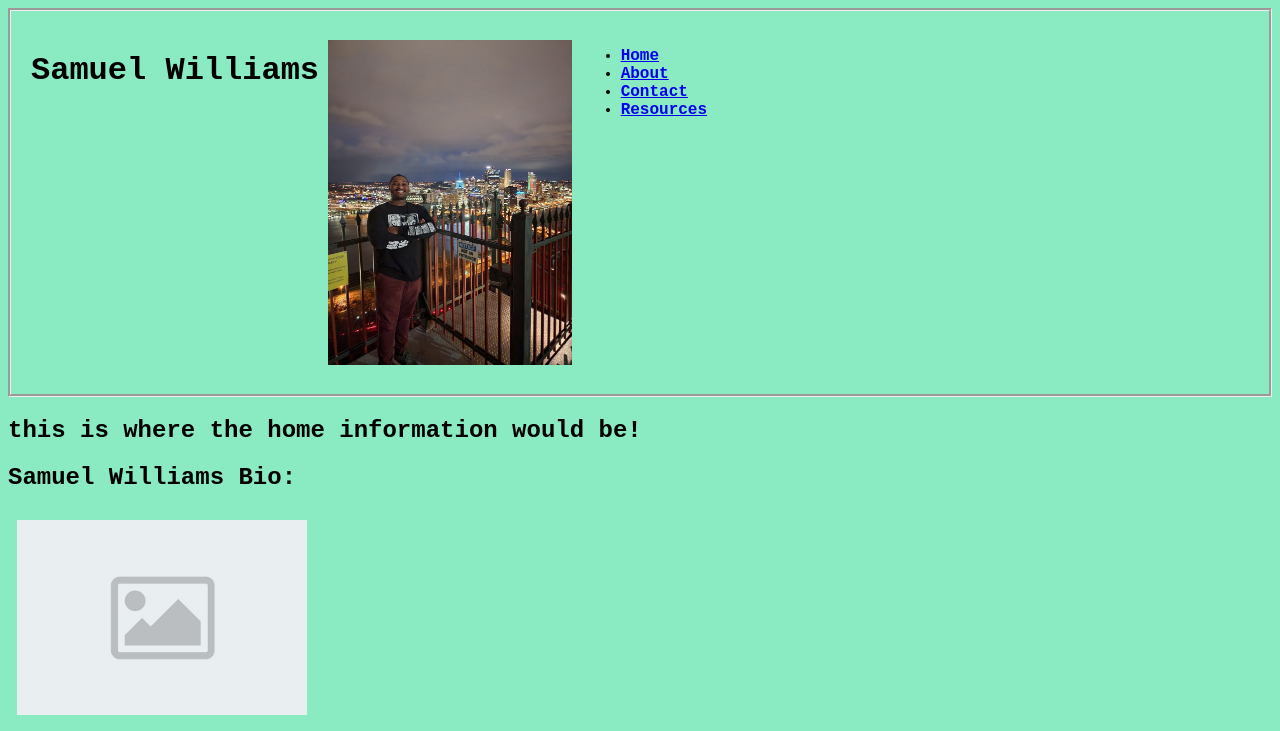
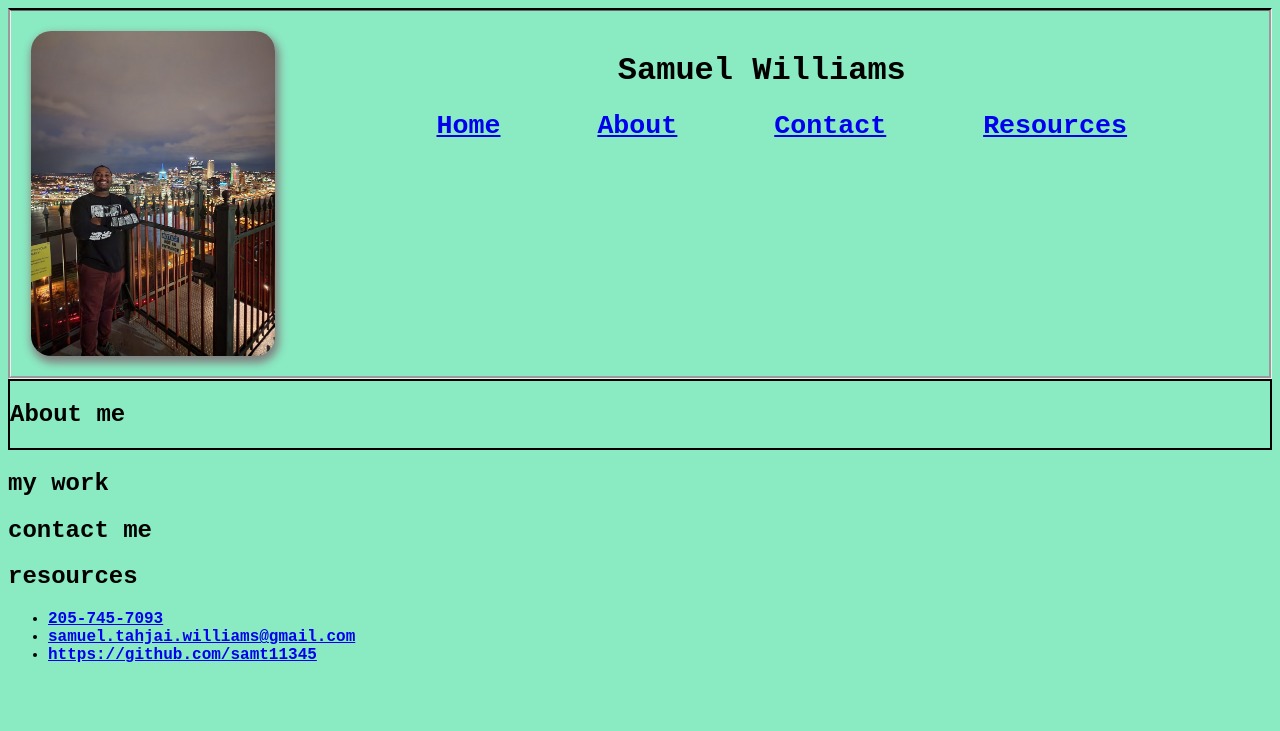
Before and after one commit to samt11345/samuel-portfolio, a plain HTML site: page index.html in a window 1280 px wide. Shown: the top 731 px of the page. Drawn offline with Linux system fonts and the light colour scheme.

Commit message:
major changes to website

```diff
--- a/assets/css/style.css
+++ b/assets/css/style.css
@@ -1,48 +1,66 @@
-
 body {
     font-family: 'Courier New', Courier, monospace;
     background-color: rgba(40, 218, 144, 0.541);
     font-weight: bolder;
 }
+
 .wireframe {
-    display: flex;
-    display: flex wrap
+    /* display: flex;
+    display: flex wrap; */
     border-top: #131313;
-    border-style: groove ;
+    border-style: groove;
 }
 
-h1
-{text-align: center}
+h1 {
+    text-align: center
+}
 
-h3{color: #131313;
+h3 {
+    color: #131313;
     font-family: cursive;
     margin: 40px;
 }
 
-nav :hover
-{
+nav :hover {
     color: rgb(226, 24, 24);
+}
+
+nav {
+    width: 100%;
+    text-align: center;
+}
+nav ul li {
+    font-size: 20pt;
+}
+nav ul {
+    list-style-type: none;
+    display: flex;
+    /* width: 100%; */
+    justify-content: space-evenly;
 }
 
 header {
     padding: 20px;
+    display:flex
 }
 
-header #samspic {
-    object-fit: contain;
+#samspic {
+    /* object-fit: contain; */
     width: 20%;
+    border-radius: 20px;
+    box-shadow: 2px 5px 8px 2px  grey;
 }
 
-img {
+/* img {
     object-fit: contain;
     width: 250px;
-    display:flex;
+    display: flex;
     padding: 9px;
-}
+} */
 
 #placeholder1 {
     width: 290px;
-display:flex
+    display: flex;
     padding: 9px;
 }
 
@@ -51,7 +69,17 @@ h3 {
 
 }
 
-#contact :hover
-{
+#contact :hover {
     color: rgb(226, 24, 24);
 }
+#home {
+    border:2px solid black;
+    display:flex;
+
+}
+#home h2 {
+    flex-grow: 1;
+}
+#home div {
+    flex-grow: 2;
+}
--- a/index.html
+++ b/index.html
@@ -12,8 +12,9 @@
 <body>
     <header class="wireframe">
 
+        <img id="samspic" src="./assets/images/sam pic.jpg" alt="picture of samuel williams">
+        <div style="margin-inline: 25px;width: 100%;">
             <h1>Samuel Williams</h1>
-        <img id="samspic" src="./assets/images/sam pic.jpg" alt="picture of samuel williams">
             <nav>
                 <ul>
                     <li><a href="#home">Home</a> </li>
@@ -23,19 +24,43 @@
 
                 </ul>
             </nav>
+        </div>
     </header>
 
     <main class="">
         <section id="home">
-            <h2>this is where the home information would be!</h2>
+            <h2>About me</h2>
+
+
+        </section>
+        <section id="about">
+            <h2>my work</h2>
+
+
 
         </section>
 
-        <section="about">
+        <section id="contact">
+            <h2>contact me</h2>
+
+
+        </section>
+
+        <section id="resources">
+            <h2>resources</h2>
+
+
+        </section>
+
+
+        <!-- <section id="about">
             <h2>Samuel Williams Bio:</h2>
-            <img id="placeholder1" src="./assets/images/ef3-placeholder-image.jpg " alt="this is just an image to hold a place for a future image">
-            <img class="placeholder" src="./assets/images/ef3-placeholder-image.jpg " alt="this is just an image to hold a place for a future image">
-            <img class="placeholder" src="./assets/images/ef3-placeholder-image.jpg " alt="this is just an image to hold a place for a future image">
+            <img id="placeholder1" src="./assets/images/ef3-placeholder-image.jpg "
+                alt="this is just an image to hold a place for a future image">
+            <img class="placeholder" src="./assets/images/ef3-placeholder-image.jpg "
+                alt="this is just an image to hold a place for a future image">
+            <img class="placeholder" src="./assets/images/ef3-placeholder-image.jpg "
+                alt="this is just an image to hold a place for a future image">
 
             <li>I am new to the coding field but i am learning so much at quite an impressive speed,
                 I do aim to find a career and not just a job and i will make that a reality with more time and practice!
@@ -48,7 +73,7 @@
                 </ul>
 
             </li>
-        </section>
+        </section> -->
         <section id="contact">
             <ul>
                 <li>
```
Lines whose indentation alone changed are shown as unchanged.
